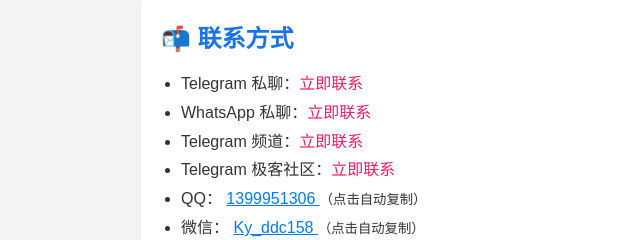
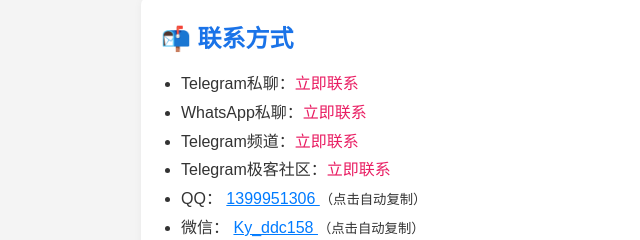
Before and after one commit to monkey1586/kaiyuan-zhaoshang, a plain HTML site: page index.html in a window 1280 px wide. Shown: the part 925-1165 px from the top of the page, 39-679 px from the left. Drawn offline with Linux system fonts and the light colour scheme.

Commit message:
Update index.html

```diff
--- a/index.html
+++ b/index.html
@@ -60,10 +60,10 @@
     <div class="card">
       <h2>📬 联系方式</h2>
       <ul>
-        <li>Telegram 私聊：<a href="https://t.me/m/0RMoUK3jNTk1" target="_blank">立即联系</a></li>
-        <li>WhatsApp 私聊：<a href="https://wa.me/66653075097" target="_blank">立即联系</a></li>
-        <li>Telegram 频道：<a href="https://t.me/+zJeN-j9jxZU1MzEx" target="_blank">立即联系</a></li>
-        <li>Telegram 极客社区：<a href="https://t.me/+lNZhQg8FqboyYjdl" target="_blank">立即联系</a></li>
+        <li>Telegram私聊：<a href="https://t.me/m/0RMoUK3jNTk1" target="_blank">立即联系</a></li>
+        <li>WhatsApp私聊：<a href="https://wa.me/66653075097" target="_blank">立即联系</a></li>
+        <li>Telegram频道：<a href="https://t.me/+zJeN-j9jxZU1MzEx" target="_blank">立即联系</a></li>
+        <li>Telegram极客社区：<a href="https://t.me/+lNZhQg8FqboyYjdl" target="_blank">立即联系</a></li>
 <li>
   QQ：
   <span onclick="copyToClipboard('1399951306')" style="cursor: pointer; color: #007bff; text-decoration: underline;">
```
